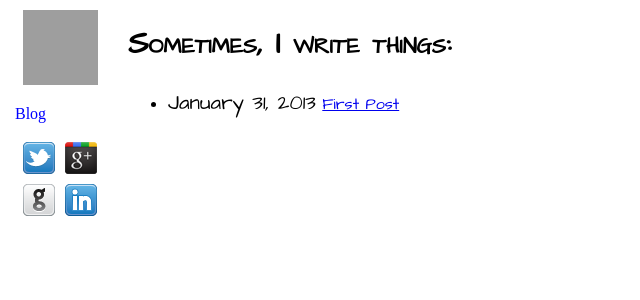
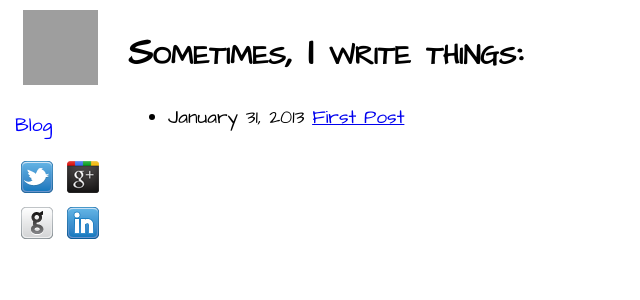
Before and after one commit to krschmidt/krschmidt.github.com, a Jekyll site: the page built from index.html, in a window 1280 px wide. Shown: the top 300 px of the page, without its empty margins (0-640 px from the left). Built offline with Jekyll 4.4.1, drawn with Linux system fonts in a browser that asks for light colours; grey boxes are pictures that could not be loaded.

Commit message:
architects daugther all the things (Really)

```diff
--- a/css/main.css
+++ b/css/main.css
@@ -12,12 +12,13 @@ nav {
       color: blue;
       text-decoration: none; }
 
+body {
+  font-family: 'Architects Daughter', sans;
+  font-size: 120%; }
+
 #main {
-  font-family: 'Architects Daughter', cursive;
   margin-left: 120px;
   max-width: 650px; }
-  #main p, #main span {
-    font-size: 1.3em; }
 
 h1 {
   font-size: 2em;
```
Also changed, not shown: css/main.scss (+4 -4 lines).
